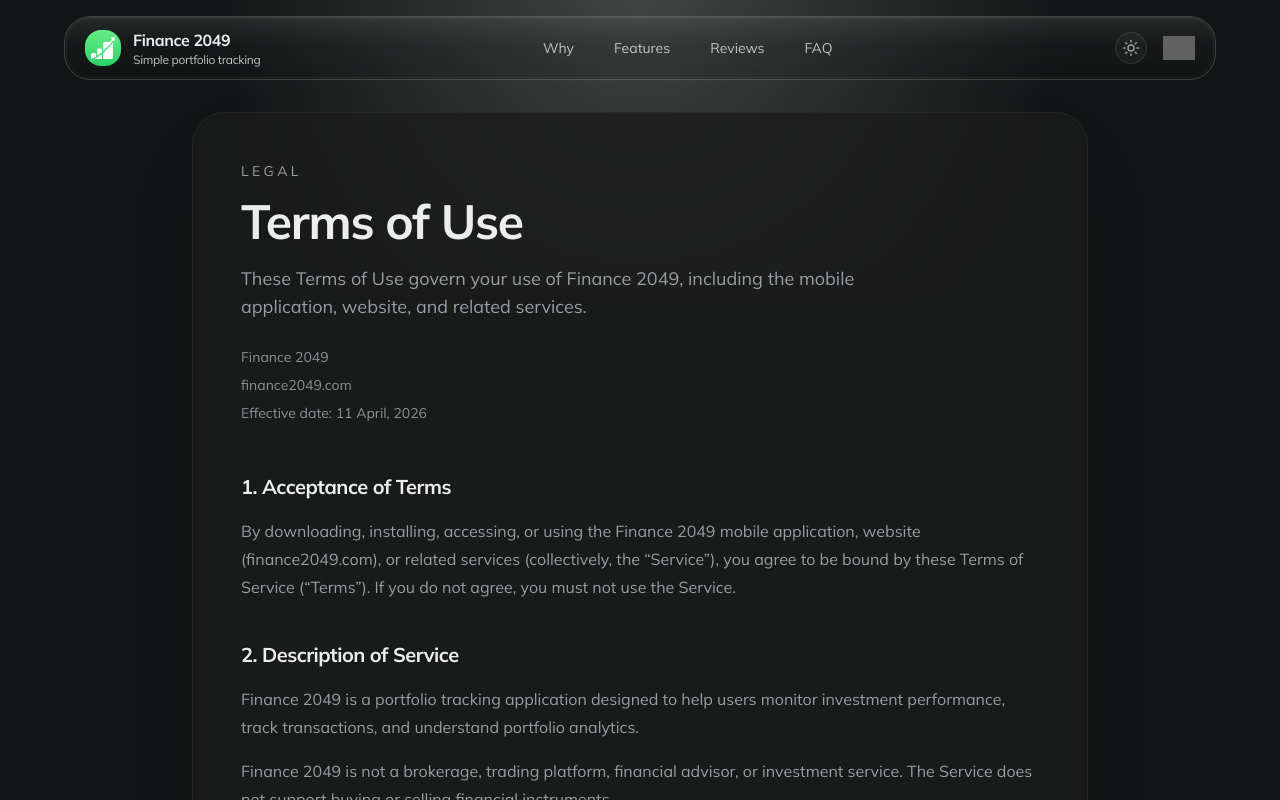
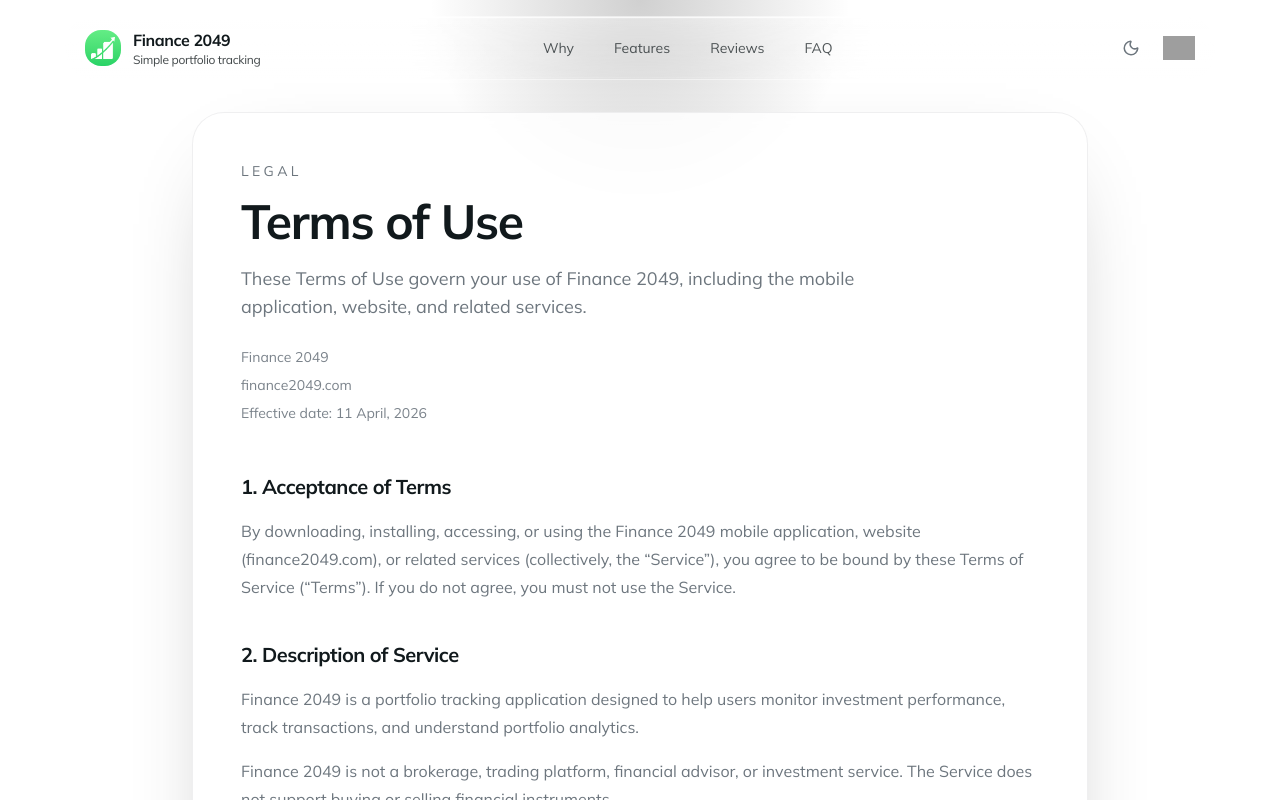
Before and after one commit to LukaGiorgadze/finance2049.com, a React (Vite) app: page /terms-and-use in a window 1280 px wide. Shown: the top 800 px of the page. Built offline with nearby package versions, Linux system fonts and the light colour scheme; grey boxes are pictures that could not be loaded.

Commit message:
theme default system

```diff
--- a/index.html
+++ b/index.html
@@ -3,6 +3,41 @@
   <head>
     <meta charset="UTF-8" />
     <meta name="viewport" content="width=device-width, initial-scale=1.0" />
+    <script>
+      (() => {
+        const storageKey = "theme";
+        const savedTheme = window.localStorage.getItem(storageKey);
+        const isSavedTheme = savedTheme === "light" || savedTheme === "dark";
+        const prefersDark = typeof window.matchMedia === "function"
+          ? window.matchMedia("(prefers-color-scheme: dark)").matches
+          : true;
+        const theme = isSavedTheme ? savedTheme : (prefersDark ? "dark" : "light");
+        const themeColor = theme === "dark" ? "#121616" : "#ffffff";
+        const root = document.documentElement;
+
+        root.classList.remove("light", "dark");
+        root.classList.add(theme);
+        root.style.colorScheme = theme;
+        document
+          .querySelector('meta[name="theme-color"]:not([media])')
+          ?.setAttribute("content", themeColor);
+      })();
+    </script>
+    <style>
+      html {
+        background: #121616;
+        color-scheme: dark;
+      }
+
+      html.light {
+        background: #ffffff;
+        color-scheme: light;
+      }
+
+      body {
+        background: transparent;
+      }
+    </style>
     <link rel="apple-touch-icon" sizes="180x180" href="/apple-touch-icon.png" />
     <link rel="icon" type="image/png" sizes="32x32" href="/favicon-32x32.png" />
     <link rel="icon" type="image/png" sizes="16x16" href="/favicon-16x16.png" />
@@ -23,7 +58,10 @@
     />
     <meta name="author" content="Finance 2049" />
     <meta name="robots" content="index, follow" />
-    <meta name="theme-color" content="#0b0b0f" />
+    <meta name="theme-color" content="#121616" />
+    <meta name="theme-color" media="(prefers-color-scheme: light)" content="#ffffff" />
+    <meta name="theme-color" media="(prefers-color-scheme: dark)" content="#121616" />
+    <meta name="color-scheme" content="light dark" />
 
     <meta property="og:title" content="Finance 2049 | Portfolio Tracking for Long-Term Investors" />
     <meta
--- a/src/components/ThemeProvider.tsx
+++ b/src/components/ThemeProvider.tsx
@@ -1,26 +1,101 @@
 import { useEffect, useState, ReactNode } from "react";
-import { ThemeContext, type Theme } from "@/components/theme-context";
+import {
+  ThemeContext,
+  THEME_COLORS,
+  THEME_STORAGE_KEY,
+  type Theme,
+} from "@/components/theme-context";
 
 const isTheme = (value: string | null): value is Theme =>
   value === "light" || value === "dark";
 
+const getSystemTheme = (): Theme => {
+  if (typeof window === "undefined" || typeof window.matchMedia !== "function") {
+    return "dark";
+  }
+
+  return window.matchMedia("(prefers-color-scheme: dark)").matches ? "dark" : "light";
+};
+
 const getInitialTheme = (): Theme => {
   if (typeof window === "undefined") return "dark";
-  const saved = localStorage.getItem("theme");
-  return isTheme(saved) ? saved : "dark";
+  const saved = localStorage.getItem(THEME_STORAGE_KEY);
+  return isTheme(saved) ? saved : getSystemTheme();
+};
+
+const syncThemeMetadata = (theme: Theme) => {
+  const themeColor = THEME_COLORS[theme];
+  document
+    .querySelector('meta[name="theme-color"]')
+    ?.setAttribute("content", themeColor);
+
+  const manifestLink = document.querySelector<HTMLLinkElement>('link[rel="manifest"]');
+  if (!manifestLink) return () => {};
+
+  const manifest = {
+    name: "Finance 2049",
+    short_name: "Finance 2049",
+    start_url: "/",
+    scope: "/",
+    display: "standalone",
+    background_color: themeColor,
+    theme_color: themeColor,
+    icons: [
+      {
+        src: "/android-chrome-192x192.png",
+        sizes: "192x192",
+        type: "image/png",
+      },
+      {
+        src: "/android-chrome-512x512.png",
+        sizes: "512x512",
+        type: "image/png",
+      },
+    ],
+  };
+
+  const objectUrl = URL.createObjectURL(
+    new Blob([JSON.stringify(manifest)], { type: "application/manifest+json" }),
+  );
+  manifestLink.href = objectUrl;
+
+  return () => {
+    URL.revokeObjectURL(objectUrl);
+  };
 };
 
 export const ThemeProvider = ({ children }: { children: ReactNode }) => {
   const [theme, setTheme] = useState<Theme>(getInitialTheme);
 
   useEffect(() => {
+    const saved = localStorage.getItem(THEME_STORAGE_KEY);
+    if (isTheme(saved) || typeof window.matchMedia !== "function") return;
+
+    const mediaQuery = window.matchMedia("(prefers-color-scheme: dark)");
+    const handleChange = (event: MediaQueryListEvent) => {
+      setTheme(event.matches ? "dark" : "light");
+    };
+
+    mediaQuery.addEventListener("change", handleChange);
+    return () => mediaQuery.removeEventListener("change", handleChange);
+  }, []);
+
+  useEffect(() => {
     const root = document.documentElement;
     root.classList.remove("light", "dark");
     root.classList.add(theme);
-    localStorage.setItem("theme", theme);
+    root.style.colorScheme = theme;
+    const cleanupMetadata = syncThemeMetadata(theme);
+
+    return cleanupMetadata;
   }, [theme]);
 
-  const toggle = () => setTheme((t) => (t === "dark" ? "light" : "dark"));
+  const toggle = () =>
+    setTheme((currentTheme) => {
+      const nextTheme = currentTheme === "dark" ? "light" : "dark";
+      localStorage.setItem(THEME_STORAGE_KEY, nextTheme);
+      return nextTheme;
+    });
 
   return (
     <ThemeContext.Provider value={{ theme, toggle }}>
--- a/src/components/theme-context.tsx
+++ b/src/components/theme-context.tsx
@@ -1,6 +1,12 @@
 import { createContext, useContext } from "react";
 
 export type Theme = "light" | "dark";
+
+export const THEME_STORAGE_KEY = "theme";
+export const THEME_COLORS: Record<Theme, string> = {
+  light: "#ffffff",
+  dark: "#121616",
+};
 
 export const ThemeContext = createContext<{ theme: Theme; toggle: () => void }>({
   theme: "dark",
```
Also changed, not shown: public/site.webmanifest.
